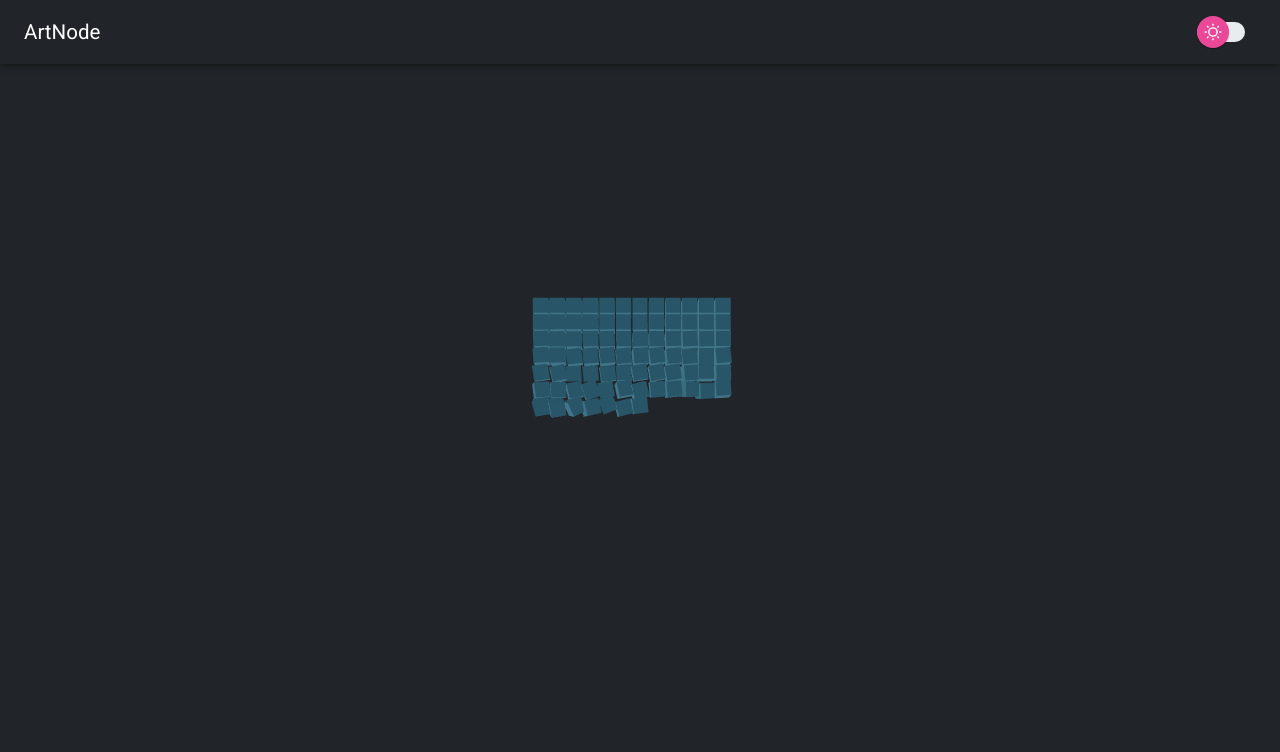
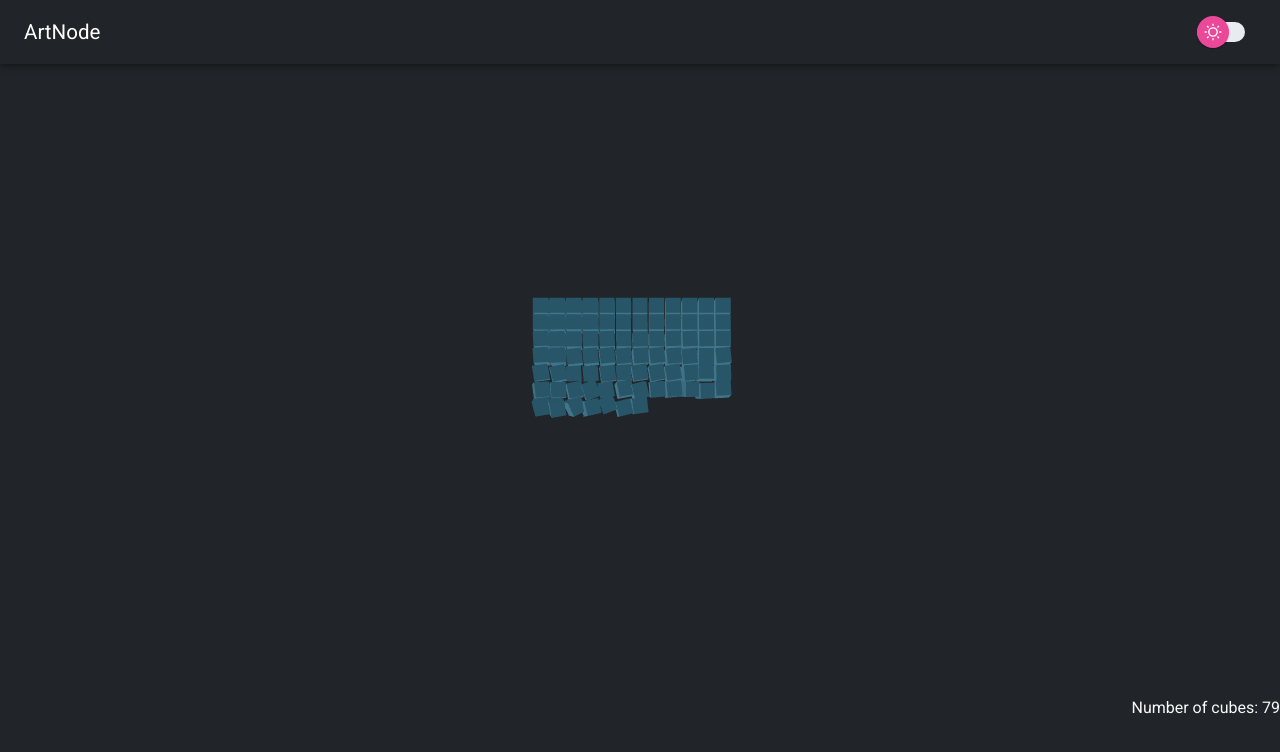
Before and after one commit to Ash-fm/artMVP, a Next.js app: page /sketchpage in a window 1280 px wide. Shown: the top 752 px of the page. Built offline with nearby package versions, Linux system fonts and the light colour scheme.

Commit message:
fix cube count

```diff
--- a/app/sketchpage/page.jsx
+++ b/app/sketchpage/page.jsx
@@ -12,7 +12,7 @@ function Box({ position, rotation, color }) {
   );
 }
 
-function CubicGrid() {
+function CubicGrid({setCubeCount}) {
   const rows = 22;
   const cols = 12;
   const gap = 0.1;
@@ -59,11 +59,14 @@ function CubicGrid() {
             color="skyblue"
           />
         ]);
+
+        setCubeCount(cubes.length + 1);
+
       }, 100);
 
       return () => clearTimeout(timeoutId);
     }
-  }, [cubes, cols, rows, gap]);
+  }, [cubes, cols, rows, gap, setCubeCount]);
 
   return (
     <Canvas camera={{ position: [0, 0, 35], fov: 75 }}>
@@ -76,10 +79,15 @@ function CubicGrid() {
   );
 }
 
-export default function App() {
+export default function Page() {
+  const [cubeCount, setCubeCount] = useState(0);
+
   return (
     <div style={{ height: "100vh", width: "100vw" }}>
-      <CubicGrid />
+      <div style={{position: "absolute", top: "50vw", right: "0"}}>
+        <span>{"Number of cubes: " + cubeCount}</span>
+      </div>
+      <CubicGrid setCubeCount={setCubeCount} />
     </div>
   );
 }
```
